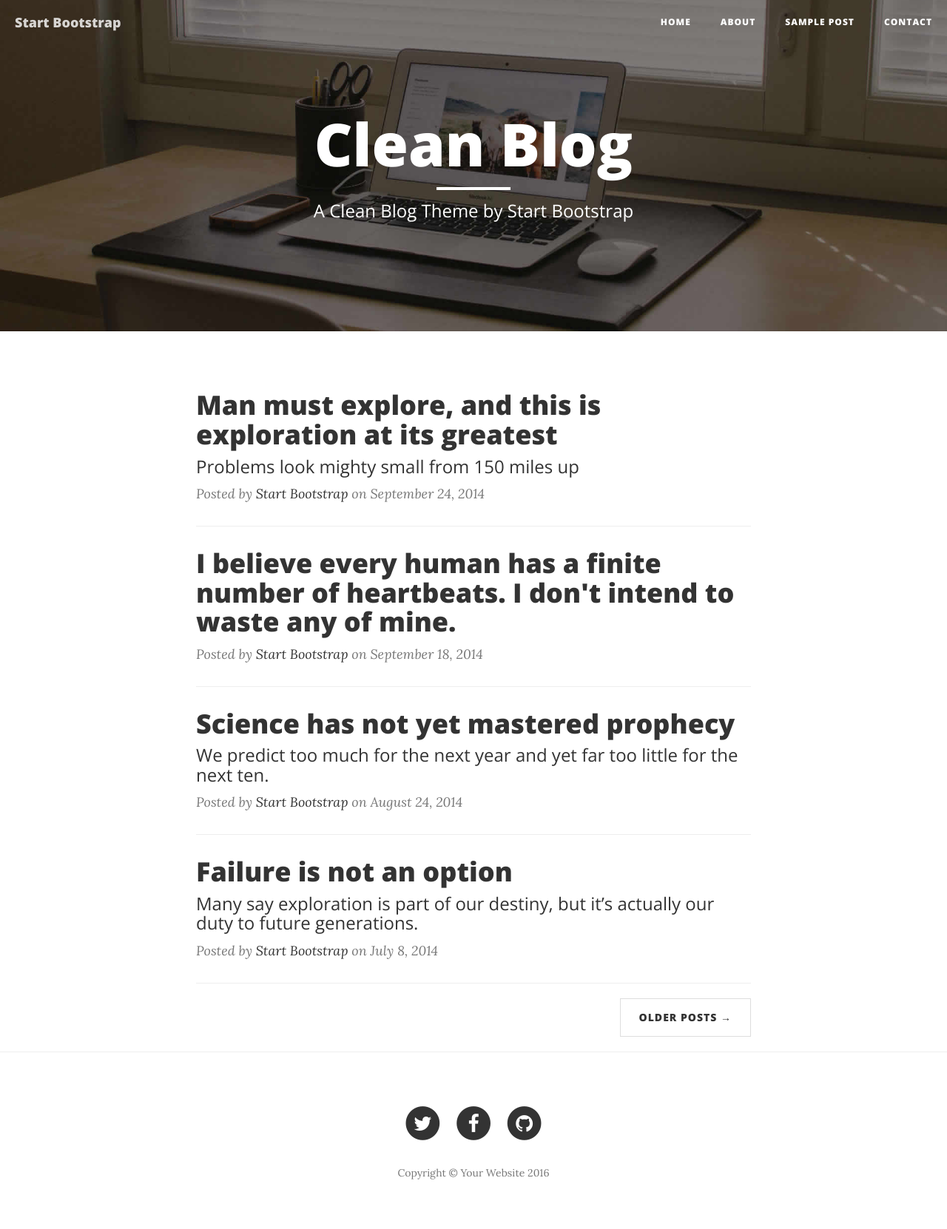
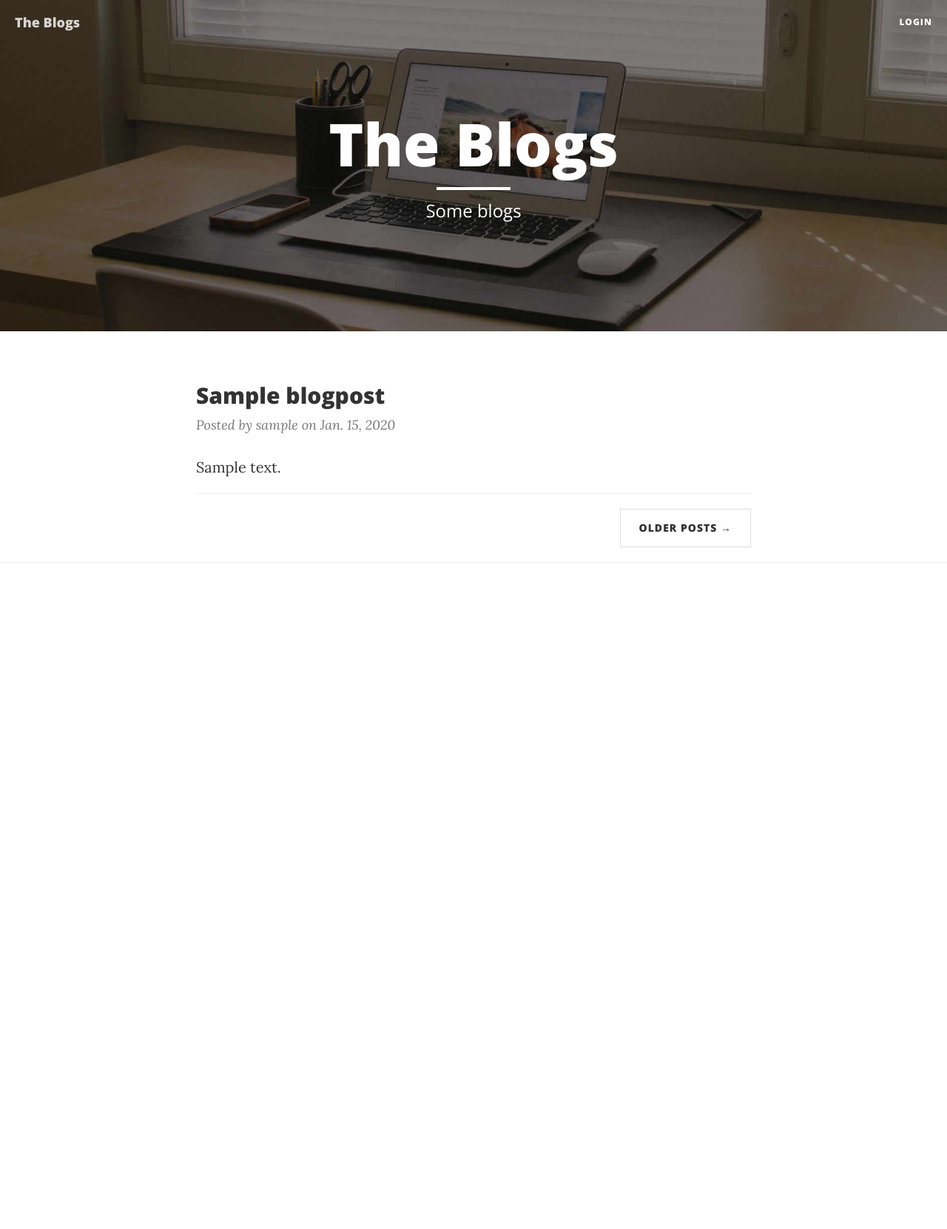
Before and after one commit to bacowan/TheBlogs, a Django app: page / in a window 1280 px wide. Shown: the whole page at 74% size. After the commit the page ends 761 px from the top, so only its background shows below. Run offline with Django 4.2, Linux system fonts and the light colour scheme; tables that the repository leaves empty hold one stand-in row (values such as "Sample post"); some libraries are stand-ins or nearby versions.

Commit message:
showing the blog posts

```diff
--- /dev/null
+++ b/TheBlogs/TheBlogsApp/config.py
@@ -0,0 +1 @@
+blogs_per_page = 2
--- a/TheBlogs/TheBlogsApp/models.py
+++ b/TheBlogs/TheBlogsApp/models.py
@@ -4,7 +4,7 @@ from django.conf import settings
 class BlogPost(models.Model):
     title = models.CharField(max_length=100)
     text = models.TextField()
-    creationDate = models.DateField()
+    creation_date = models.DateField()
     author = models.ForeignKey(
         settings.AUTH_USER_MODEL,
         on_delete=models.CASCADE
--- a/TheBlogs/TheBlogsApp/templates/index.html
+++ b/TheBlogs/TheBlogsApp/templates/index.html
@@ -39,27 +39,18 @@
         <div class="container-fluid">
             <!-- Brand and toggle get grouped for better mobile display -->
             <div class="navbar-header page-scroll">
-                <button type="button" class="navbar-toggle" data-toggle="collapse" data-target="#bs-example-navbar-collapse-1">
+                <button type="button" class="navbar-toggle" onclick="getElementById('bs-example-navbar-collapse-1').classList.toggle('collapse')">
                     <span class="sr-only">Toggle navigation</span>
                     Menu <i class="fa fa-bars"></i>
                 </button>
-                <a class="navbar-brand" href="index.html">Start Bootstrap</a>
+                <a class="navbar-brand" href="index">The Blogs</a>
             </div>
 
             <!-- Collect the nav links, forms, and other content for toggling -->
             <div class="collapse navbar-collapse" id="bs-example-navbar-collapse-1">
                 <ul class="nav navbar-nav navbar-right">
                     <li>
-                        <a href="index.html">Home</a>
-                    </li>
-                    <li>
-                        <a href="about.html">About</a>
-                    </li>
-                    <li>
-                        <a href="post.html">Sample Post</a>
-                    </li>
-                    <li>
-                        <a href="contact.html">Contact</a>
+                        <a href="login">Login</a>
                     </li>
                 </ul>
             </div>
@@ -75,9 +66,9 @@
             <div class="row">
                 <div class="col-lg-8 col-lg-offset-2 col-md-10 col-md-offset-1">
                     <div class="site-heading">
-                        <h1>Clean Blog</h1>
+                        <h1>The Blogs</h1>
                         <hr class="small">
-                        <span class="subheading">A Clean Blog Theme by Start Bootstrap</span>
+                        <span class="subheading">Some blogs</span>
                     </div>
                 </div>
             </div>
@@ -88,51 +79,16 @@
     <div class="container">
         <div class="row">
             <div class="col-lg-8 col-lg-offset-2 col-md-10 col-md-offset-1">
+                {% for b in blogs %}
                 <div class="post-preview">
-                    <a href="post.html">
-                        <h2 class="post-title">
-                            Man must explore, and this is exploration at its greatest
-                        </h2>
-                        <h3 class="post-subtitle">
-                            Problems look mighty small from 150 miles up
-                        </h3>
-                    </a>
-                    <p class="post-meta">Posted by <a href="#">Start Bootstrap</a> on September 24, 2014</p>
+                    <h2 class="post-title">
+                        {{ b.title }}
+                    </h2>
+                    <p class="post-meta">Posted by {{ b.author }} on {{ b.creation_date }}</p>
+                    {{ b.text }}
                 </div>
                 <hr>
-                <div class="post-preview">
-                    <a href="post.html">
-                        <h2 class="post-title">
-                            I believe every human has a finite number of heartbeats. I don't intend to waste any of mine.
-                        </h2>
-                    </a>
-                    <p class="post-meta">Posted by <a href="#">Start Bootstrap</a> on September 18, 2014</p>
-                </div>
-                <hr>
-                <div class="post-preview">
-                    <a href="post.html">
-                        <h2 class="post-title">
-                            Science has not yet mastered prophecy
-                        </h2>
-                        <h3 class="post-subtitle">
-                            We predict too much for the next year and yet far too little for the next ten.
-                        </h3>
-                    </a>
-                    <p class="post-meta">Posted by <a href="#">Start Bootstrap</a> on August 24, 2014</p>
-                </div>
-                <hr>
-                <div class="post-preview">
-                    <a href="post.html">
-                        <h2 class="post-title">
-                            Failure is not an option
-                        </h2>
-                        <h3 class="post-subtitle">
-                            Many say exploration is part of our destiny, but it’s actually our duty to future generations.
-                        </h3>
-                    </a>
-                    <p class="post-meta">Posted by <a href="#">Start Bootstrap</a> on July 8, 2014</p>
-                </div>
-                <hr>
+                {% endfor %}
                 <!-- Pager -->
                 <ul class="pager">
                     <li class="next">
@@ -144,43 +100,6 @@
     </div>
 
     <hr>
-
-    <!-- Footer -->
-    <footer>
-        <div class="container">
-            <div class="row">
-                <div class="col-lg-8 col-lg-offset-2 col-md-10 col-md-offset-1">
-                    <ul class="list-inline text-center">
-                        <li>
-                            <a href="#">
-                                <span class="fa-stack fa-lg">
-                                    <i class="fa fa-circle fa-stack-2x"></i>
-                                    <i class="fa fa-twitter fa-stack-1x fa-inverse"></i>
-                                </span>
-                            </a>
-                        </li>
-                        <li>
-                            <a href="#">
-                                <span class="fa-stack fa-lg">
-                                    <i class="fa fa-circle fa-stack-2x"></i>
-                                    <i class="fa fa-facebook fa-stack-1x fa-inverse"></i>
-                                </span>
-                            </a>
-                        </li>
-                        <li>
-                            <a href="#">
-                                <span class="fa-stack fa-lg">
-                                    <i class="fa fa-circle fa-stack-2x"></i>
-                                    <i class="fa fa-github fa-stack-1x fa-inverse"></i>
-                                </span>
-                            </a>
-                        </li>
-                    </ul>
-                    <p class="copyright text-muted">Copyright &copy; Your Website 2016</p>
-                </div>
-            </div>
-        </div>
-    </footer>
 
     <!-- jQuery -->
     <script src="vendor/jquery/jquery.min.js"></script>
--- a/TheBlogs/TheBlogsApp/views.py
+++ b/TheBlogs/TheBlogsApp/views.py
@@ -1,8 +1,12 @@
 from django.shortcuts import render
 from django.http import HttpResponse
+from .models import BlogPost
+from .config import blogs_per_page
 
 def blog_list(request):
-    return render(request, 'index.html')
+    blogs = BlogPost.objects.order_by('creation_date')[:blogs_per_page]
+    context = { 'blogs': blogs }
+    return render(request, 'index.html', context)
 
 def blog(request):
     return HttpResponse("Blog")
--- a/pyproject.toml
+++ b/pyproject.toml
@@ -8,6 +8,8 @@ readme = "README.md"
 [tool.poetry.dependencies]
 python = "^3.11"
 Django = "^4.2.2"
+turbo-django = "^0.3.0"
+channels-redis = "^3.4.0"
 
 
 [build-system]
```
Also changed, not shown: TheBlogs/TheBlogs/asgi.py (+7 -1 lines), TheBlogs/TheBlogs/settings.py (+14 -1 lines), TheBlogs/TheBlogsApp/migrations/0002_user_alter_blogpost_author.py (added), TheBlogs/TheBlogsApp/migrations/0003_alter_blogpost_author_delete_user.py (added), TheBlogs/TheBlogsApp/migrations/0004_rename_creationdate_blogpost_creation_date.py (added), 2 other files.
